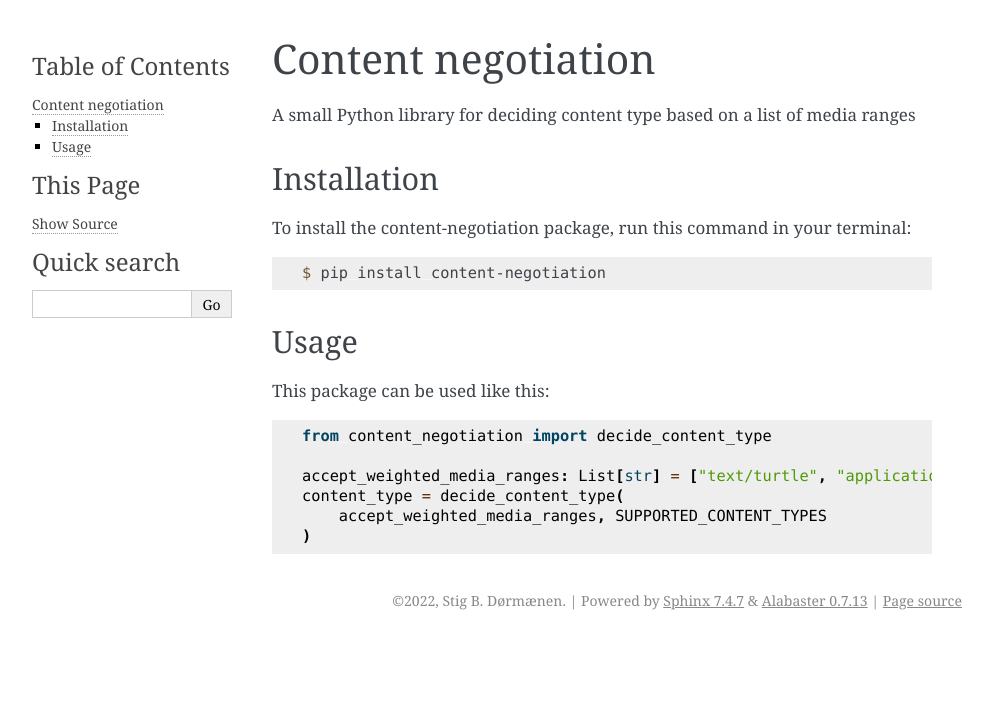
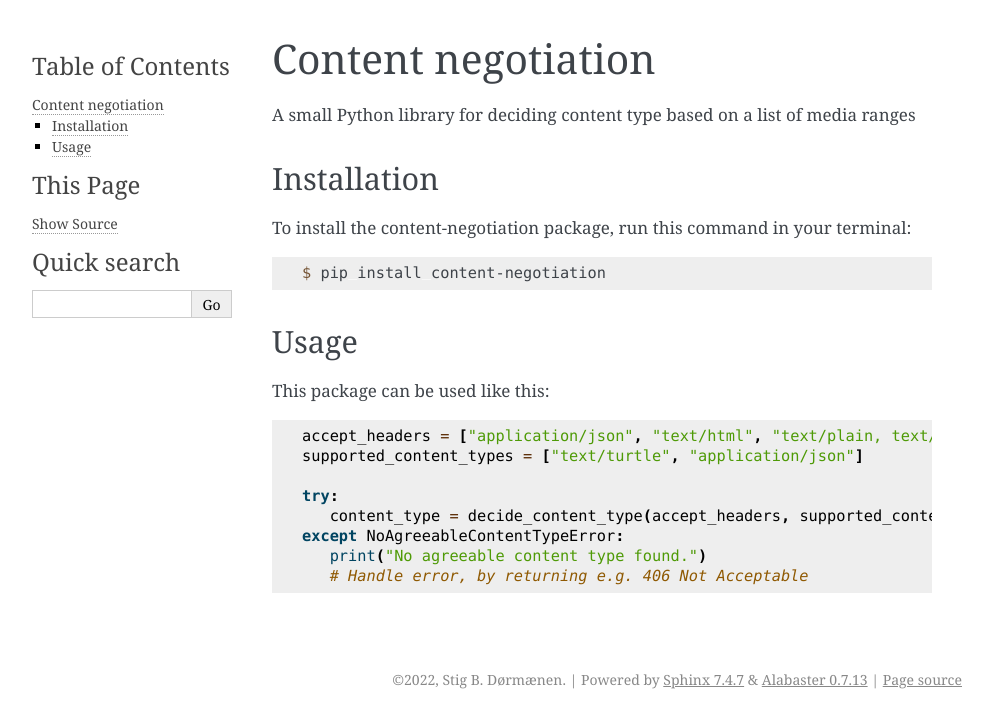
Before and after one commit to Informasjonsforvaltning/content-negotiation, a Sphinx documentation site: the page built from docs/index.rst, in a window 1280 px wide. Shown: the top 728 px of the page, without its empty margins (148-1141 px from the left). Built offline with Sphinx 7.4.7, drawn with Linux system fonts in a browser that asks for light colours.

Commit message:
fix: fix example

```diff
--- a/docs/index.rst
+++ b/docs/index.rst
@@ -29,9 +29,12 @@ This package can be used like this:
 
 .. code-block:: python
 
-  from content_negotiation import decide_content_type
+   accept_headers = ["application/json", "text/html", "text/plain, text/*;q=0.8"]
+   supported_content_types = ["text/turtle", "application/json"]
 
-  accept_weighted_media_ranges: List[str] = ["text/turtle", "application/ld+json"]
-  content_type = decide_content_type(
-      accept_weighted_media_ranges, SUPPORTED_CONTENT_TYPES
-  )
+   try:
+      content_type = decide_content_type(accept_headers, supported_content_types)
+   except NoAgreeableContentTypeError:
+      print("No agreeable content type found.")
+      # Handle error, by returning e.g. 406 Not Acceptable
+|
```
Also changed, not shown: README.md (+8 -4 lines), 1 other file.
